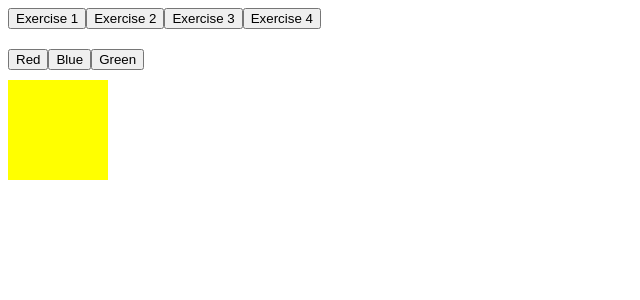
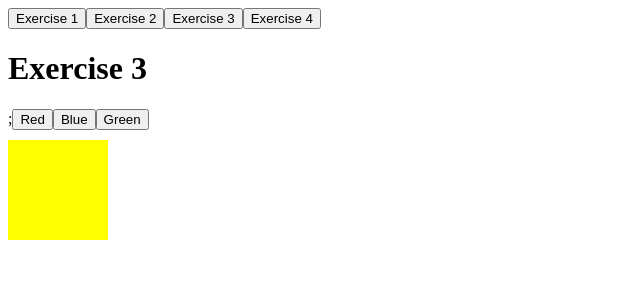
Before and after one commit to ErNoI/ReactEducationalProject, a React (Vite) app: page / in a window 1280 px wide. Both pictures are taken after a click on the button "Exercise 3". Shown: the top 300 px of the page, without its empty margins (0-640 px from the left). Built offline with nearby package versions, Linux system fonts and the light colour scheme.

Commit message:
update description

```diff
--- a/src/Exercise3/Exercise3.tsx
+++ b/src/Exercise3/Exercise3.tsx
@@ -13,12 +13,9 @@ const Exercise4: React.FC = () => {
 
   return (
     <div>
-      <button>Red</button>
-
+      <h1>Exercise 3</h1>;<button>Red</button>
       <button>Blue</button>
-
       <button>Green</button>
-
       <div
         style={{
           backgroundColor: "yellow", // change the string to the useState variable
--- a/src/Exercise4/Exercise4.tsx
+++ b/src/Exercise4/Exercise4.tsx
@@ -4,6 +4,8 @@ import React, { useState } from "react";
 // 1. useState variable
 // 2. how to update useState variable
 // 3. onChange event
+// 4. handle event data in onChange event
+// 5. Onlcick event
 
 //Explanation: Want to show the sum and difference of two numbers entered by the user
 
@@ -13,7 +15,7 @@ const Exercise3: React.FC = () => {
 
   return (
     <div>
-      <h1>Exercise 3</h1>
+      <h1>Exercise 4</h1>
 
       <div>
         <input type="number" value={number1} placeholder="Enter first number" />
```
